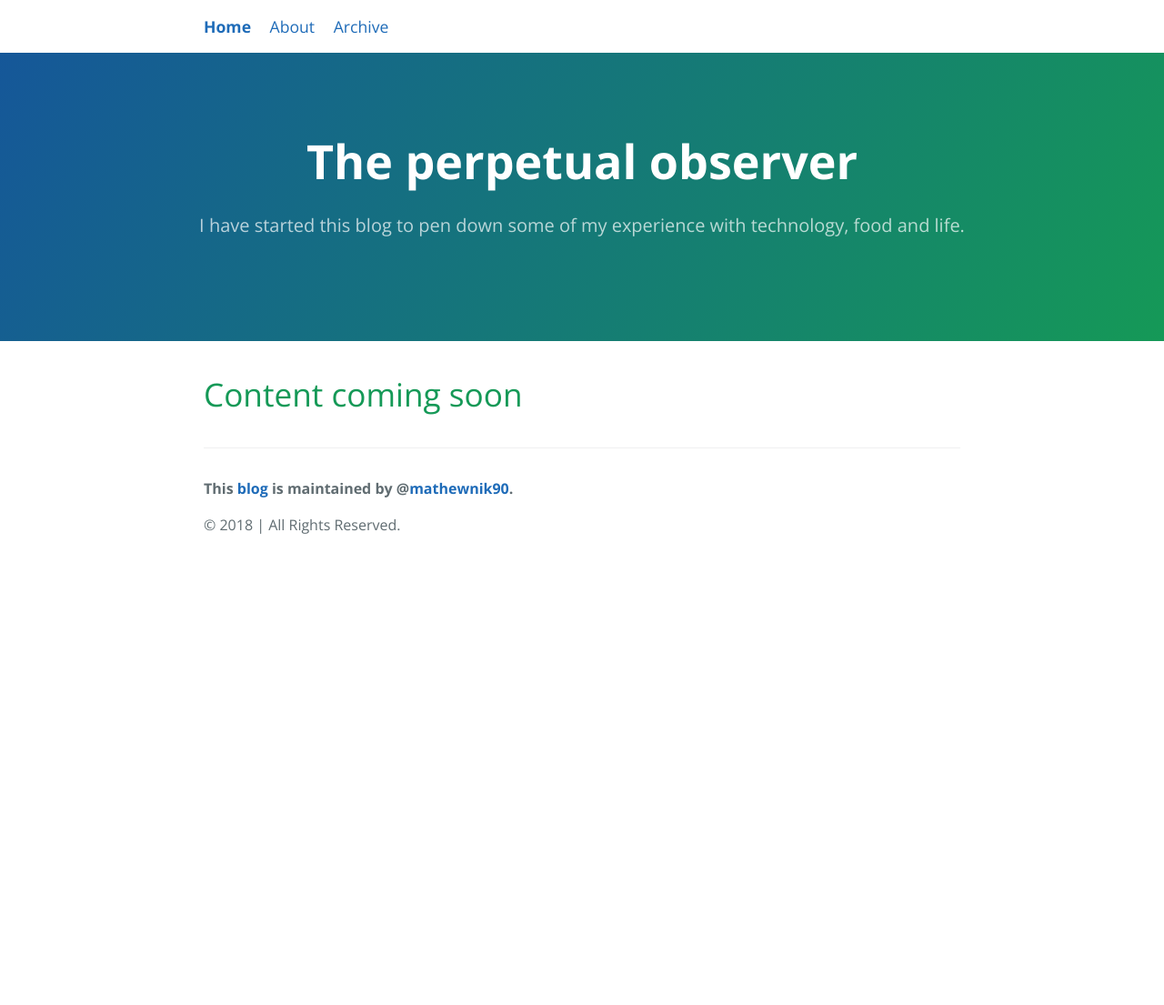
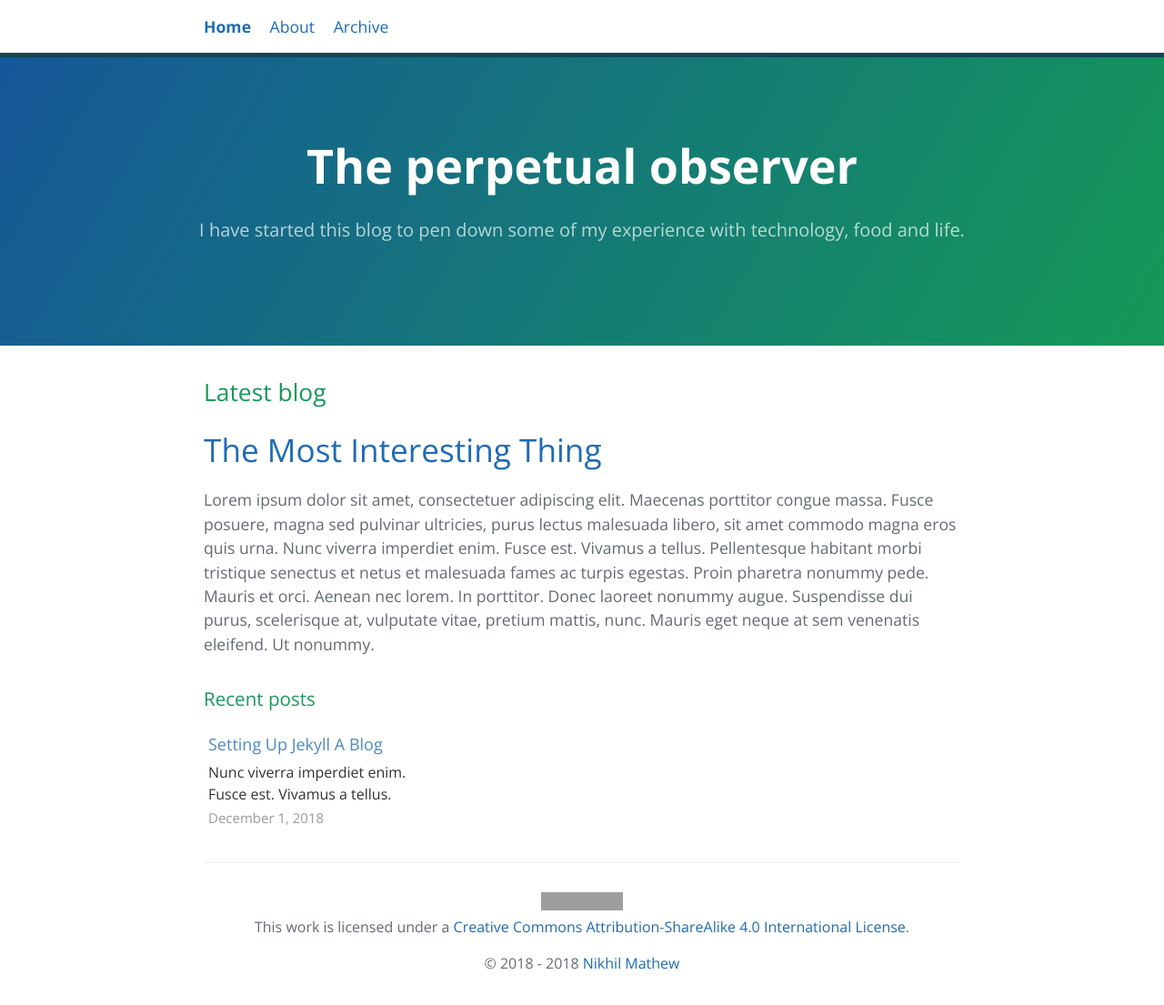
Before and after one commit to mathewnik90/blog, a Jekyll site: the page built from index.md, in a window 1280 px wide and 1119 px high. Shown: the top 1105 px of the window at 91% size. Built offline with Jekyll 4.4.1, drawn with Linux system fonts in a browser that asks for light colours; our own code applies the rules of GitHub Pages for plain Markdown files; grey boxes are pictures that could not be loaded.

Commit message:
Completed UI design

```diff
--- a/_config.yml
+++ b/_config.yml
@@ -5,6 +5,7 @@ description: I have started this blog to pen down some of my experience with tec
 show_downloads: false
 google_analytics: UA-130251777-1
 google_site_verification:
+excerpt_separator: <!--more-->
 social:
   name: Nikhil Mathew
   links:
--- /dev/null
+++ b/_includes/comments.html
@@ -0,0 +1,22 @@
+{% if page.comments %}
+<div id="disqus_thread"></div>
+<script>
+
+/**
+*  RECOMMENDED CONFIGURATION VARIABLES: EDIT AND UNCOMMENT THE SECTION BELOW TO INSERT DYNAMIC VALUES FROM YOUR PLATFORM OR CMS.
+*  LEARN WHY DEFINING THESE VARIABLES IS IMPORTANT: https://disqus.com/admin/universalcode/#configuration-variables*/
+
+var disqus_config = function () {
+this.page.url = {{'"' | append: page.url | append: '"'}};  // Replace PAGE_URL with your page's canonical URL variable
+this.page.identifier = {{'"' | append: page.id | append: '"'}}; // Replace PAGE_IDENTIFIER with your page's unique identifier variable
+};
+
+(function() { // DON'T EDIT BELOW THIS LINE
+var d = document, s = d.createElement('script');
+s.src = 'https://https-nikhilmathew-in.disqus.com/embed.js';
+s.setAttribute('data-timestamp', +new Date());
+(d.head || d.body).appendChild(s);
+})();
+</script>
+<noscript>Please enable JavaScript to view the <a href="https://disqus.com/?ref_noscript">comments powered by Disqus.</a></noscript>
+{% endif %}
--- /dev/null
+++ b/_includes/post_detail.html
@@ -0,0 +1,6 @@
+{% if post.title %}
+  <h1 class="entry-title">
+    <a href="{{ root_url }}{{ post.url }}">{{ post.title }}</a>
+  </h1>
+{% endif %}
+<div class="entry-content">{{ content }}</div>
--- /dev/null
+++ b/_includes/related.html
@@ -0,0 +1,44 @@
+{% if page.related %}
+
+<div class="related">
+    <h3>You may also like</h3>
+    {% assign maxRelated = 4 %}
+    {% assign minCommonTags =  1 %}
+    {% assign maxRelatedCounter = 0 %}
+
+    {% for post in site.posts %}
+
+      {% assign sameTagCount = 0 %}
+      {% assign commonTags = '' %}
+
+      {% for tag in post.tags %}
+        {% if post.url != page.url %}
+          {% if page.tags contains tag %}
+            {% assign sameTagCount = sameTagCount | plus: 1 %}
+            {% capture tagmarkup %} <span class="label label-default">{{ tag }}</span> {% endcapture %}
+            {% assign commonTags = commonTags | append: tagmarkup %}
+          {% endif %}
+        {% endif %}
+      {% endfor %}
+
+      {% if sameTagCount >= minCommonTags %}
+
+            <a href="{{ site.baseurl }}{{ post.url }}">
+                <div class="rel">
+                    <h5>{{ post.title }}</h5>
+                    <span>{{ post.excerpt }}</span>
+                    <span class="post-date">{{post.date | date: "%B %-d, %Y"}}</span>
+                    {% if {{post.image}} %}
+                    <img width="100%" src="/thumbs-small/{{post.image}}">
+                    {% endif %}
+                </div>
+            </a>
+
+        {% assign maxRelatedCounter = maxRelatedCounter | plus: 1 %}
+        {% if maxRelatedCounter >= maxRelated %}
+          {% break %}
+        {% endif %}
+      {% endif %}
+    {% endfor %}
+  </div>
+{% endif %}
--- a/_layouts/default.html
+++ b/_layouts/default.html
@@ -14,7 +14,9 @@
     <meta charset="UTF-8">
 
 {% seo title=false %}
-    <title>{{ site.page_title }}</title>
+
+{% assign final_title = site.page_title | append: ' | '| append: page.title %}
+    <title>{{ final_title }}</title>
     <meta name="viewport" content="width=device-width, initial-scale=1">
     <meta name="theme-color" content="#157878">
     <meta name="apple-mobile-web-app-status-bar-style" content="black-translucent">
@@ -57,11 +59,27 @@
     <main id="content" class="main-content" role="main">
       {{ content }}
 
+      {% if page.tags %}
+      {% assign sorted_tags = page.tags | sort %}
+      Tags: {%for tag in sorted_tags %}
+      <span class="tag">{{tag}}</span>
+      {% endfor %}
+      {% endif %}
+
+      {% include related.html %}
+
+      {% include comments.html %}
+
       <footer class="site-footer">
-        {% if site.github.is_project_page %}
-          <span class="site-footer-owner">This <a href="{{ site.github.repository_url }}">{{ site.github.repository_name }}</a> is maintained by @<a href="{{ site.github.owner_url }}">{{ site.github.owner_name }}</a>.</span>
-        {% endif %}
-        <p>&copy; {{ site.name }} {{ site.time | date: '%Y' }} | All Rights Reserved. </p>
+        <div class="license">
+          <a rel="license" href="http://creativecommons.org/licenses/by-sa/4.0/">
+            <img alt="Creative Commons License" style="border-width:0" src="https://i.creativecommons.org/l/by-sa/4.0/88x31.png" />
+          </a>
+          <br />
+          This work is licensed under a <a rel="license" href="http://creativecommons.org/licenses/by-sa/4.0/">Creative Commons Attribution-ShareAlike 4.0 International License</a>.
+
+        </div>
+        <p>&copy; 2018 - {{ site.time | date: '%Y' }} <a href="/about">Nikhil Mathew</a> </p>
       </footer>
     </main>
   </body>
--- /dev/null
+++ b/_posts/2018-12-01-setting-up-jekyll-a-blog.md
@@ -0,0 +1,13 @@
+---
+layout: default
+tags: technology
+comments: true
+---
+
+
+Nunc viverra imperdiet enim. Fusce est. Vivamus a tellus.<!--more-->
+Pellentesque habitant morbi tristique senectus et netus et malesuada fames ac turpis egestas. Proin pharetra nonummy pede. Mauris et orci.
+Aenean nec lorem. In porttitor. Donec laoreet nonummy augue.
+Suspendisse dui purus, scelerisque at, vulputate vitae, pretium mattis, nunc. Mauris eget neque at sem venenatis eleifend. Ut nonummy.
+
+Lorem ipsum dolor sit amet, consectetuer adipiscing elit. Maecenas porttitor congue massa. Fusce posuere, magna sed pulvinar ultricies, purus lectus malesuada libero, sit amet commodo magna eros quis urna.
--- /dev/null
+++ b/_posts/2018-12-02-the-most-interesting-thing.md
@@ -0,0 +1,13 @@
+---
+layout: default
+tags: social-impact technology
+comments: true
+related: true
+---
+
+
+Lorem ipsum dolor sit amet, consectetuer adipiscing elit. Maecenas porttitor congue massa. Fusce posuere, magna sed pulvinar ultricies, purus lectus malesuada libero, sit amet commodo magna eros quis urna.
+Nunc viverra imperdiet enim. Fusce est. Vivamus a tellus.
+Pellentesque habitant morbi tristique senectus et netus et malesuada fames ac turpis egestas. Proin pharetra nonummy pede. Mauris et orci.
+Aenean nec lorem. In porttitor. Donec laoreet nonummy augue.
+Suspendisse dui purus, scelerisque at, vulputate vitae, pretium mattis, nunc. Mauris eget neque at sem venenatis eleifend. Ut nonummy.
--- a/assets/css/style.scss
+++ b/assets/css/style.scss
@@ -1,15 +1,115 @@
 ---
 ---
-
 @import 'jekyll-theme-cayman';
 
-nav{
+
+
+span.tag {
+    font-size: 0.8rem;
+    color: #48494a;
+    background-color: #eaeaea;
+    text-align: center;
+    padding: .4em .5em;
+    line-height: 1;
+    border: 1px solid #eaeaea;
+    border-radius: 3px;
+    margin: 2px 2px 2px 0;
+}
+
+.profile-picture {
+
+    .outer-wrapper {
+        background-color: rgba(243, 246, 248, .94);
+        margin: auto;
+        width: 11.25rem;
+        height: 11.25rem;
+        box-shadow: inset 0 1.5px 3px 0 rgba(0, 0, 0, .15), 0 1.5px 3px 0 rgba(0, 0, 0, .15);
+        border-radius: 49.9%;
+    }
+
+    .inner-wrapper {
+        margin: 0 auto;
+        display: flex;
+        justify-content: center;
+        align-items: center;
+        box-sizing: border-box;
+        width: 100%;
+        height: 100%;
+    }
+
+    img {
+        border-radius: 50%;
+        width: 10.75rem;
+        height: 10.75rem;
+    }
+}
+
+.related {
+    padding-top: 15px;
+    margin: 2rem auto;
+
+
+    .rel {
+        width: 250px;
+        display: inline-block;
+        padding: 5px;
+        opacity: 0.8;
+    }
+
+    .rel :hover {
+        opacity: 1;
+        color: black;
+    }
+
+    .post-date {
+        font-size: 15px;
+        color: gray;
+    }
+}
+
+.recent {
+    @extend .related;
+    padding-top: 0;
+    margin: 0;
+
+    p {
+        margin-bottom: 0;
+    }
+
+    .post-title {
+        font-size: 18px;
+        margin-bottom: 5px;
+    }
+
+    .post-excerpt {
+        font-size: 16px;
+        color: black;
+    }
+}
+
+.archive-posts {
+    a:hover {
+        text-decoration: none;
+    }
+
+    .archive-urls {
+        margin: 1rem 0;
+    }
+}
+
+#disqus_thread {
+    margin: 1rem 0;
+}
+
+nav {
     position: sticky;
     top: 0;
+    z-index: 1;
     background-color: white;
+    border-bottom: 5px solid #144756;
 }
+
 .site-navigation {
-
 
     @include large {
         max-width: 64rem;
@@ -32,11 +132,31 @@ nav{
         padding-left: 1rem;
     }
 
-    a:nth-child(1){
+    a:nth-child(1) {
         padding-left: 0;
     }
 
-    .current-page{
+    .current-page {
         font-weight: 800;
     }
 }
+
+.site-footer {
+    text-align: center;
+}
+
+.about-connect {
+    a:hover {
+        text-decoration: none;
+    }
+
+    li {
+        display: inline;
+        margin-right: 1rem;
+    }
+
+    .goodreads {
+        width: 65px;
+        height: 65px;
+    }
+}
--- a/index.md
+++ b/index.md
@@ -1,5 +1,24 @@
 ---
 layout: default
+title: home
 ---
 
-# Content coming soon
+## Latest blog
+<div class="blog-index">
+  {% assign post = site.posts.first %}
+  {% assign content = post.content %}
+  {% include post_detail.html %}
+</div>
+
+### Recent posts
+{% for post in site.posts offset:1 limit:2 %}
+<div class="recent">
+    <a href="{{ site.baseurl }}{{ post.url }}">
+                    <div class="rel">
+                        <div class="post-title">{{ post.title }}</div>
+                        <span class="post-excerpt">{{ post.excerpt }}</span>
+                        <span class="post-date">{{post.date | date: "%B %-d, %Y"}}</span>
+                    </div>
+    </a>
+</div>
+{% endfor %}
```
Also changed, not shown: about.md (+40 -3 lines), archive.md (+27 -3 lines), comments.md (added, +34 -0 lines), assets/images/social/facebook.png (added), assets/images/social/github.png (added), assets/images/social/goodreads.png (added), assets/images/social/linkedin.png (added), assets/images/social/twitter.png (added). Lines whose indentation alone changed are shown as unchanged.
